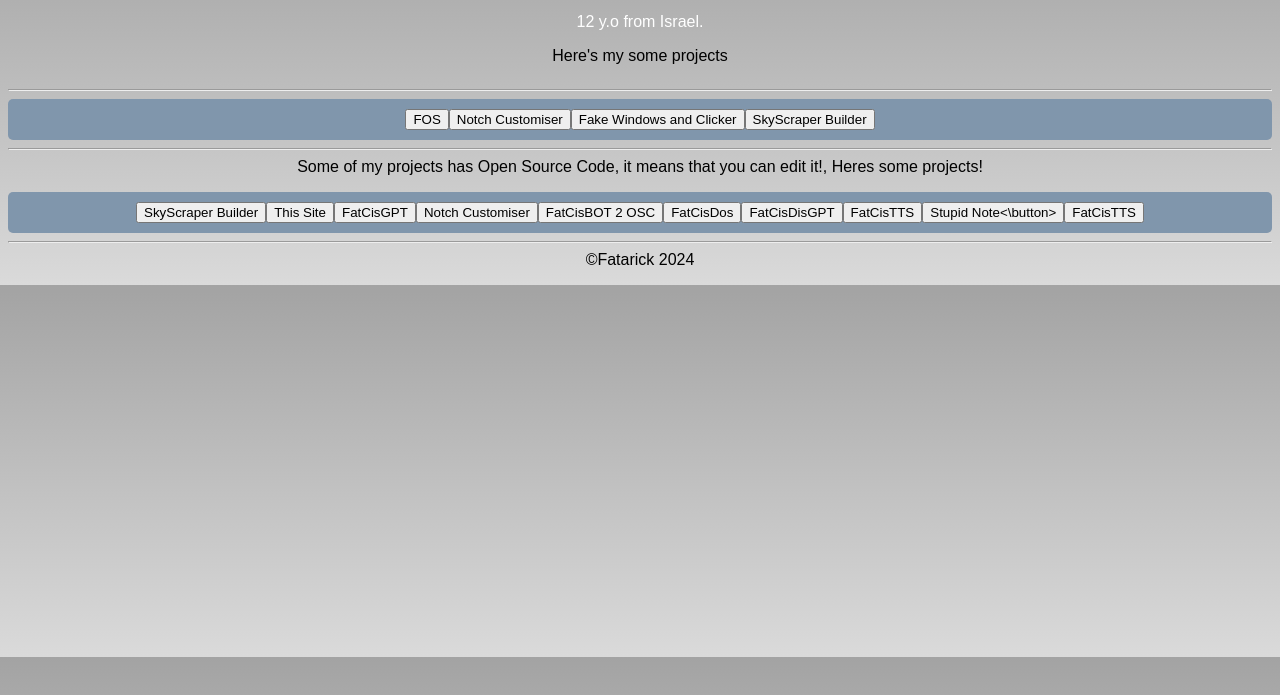
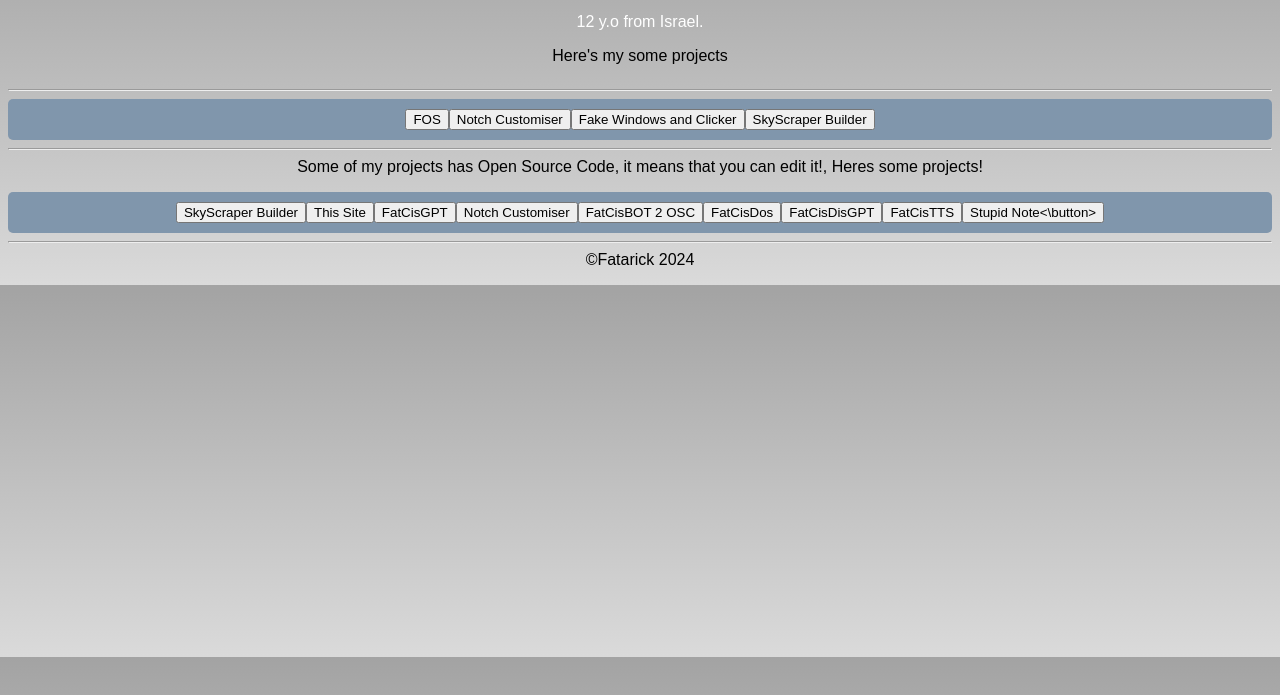
Before and after one commit to fatarick/fataresite, a plain HTML site: page index.html in a window 1280 px wide. Shown: the part 87-782 px from the top of the page. Drawn offline with Linux system fonts and the light colour scheme.

Commit message:
Update index.html

```diff
--- a/index.html
+++ b/index.html
@@ -35,9 +35,8 @@
    <button id="dsbotsc">FatCisBOT 2 OSC</button>
    <button id="fcd">FatCisDos</button>
    <button id="fcdg">FatCisDisGPT</button>
-   <button id="fcdg">FatCisTTS</button>
+   <button id="fctts">FatCisTTS</button>
    <button id="note">Stupid Note<\button>
-   <button id="tts">FatCisTTS</button>
   </div>
 
   <div id=space>
```
